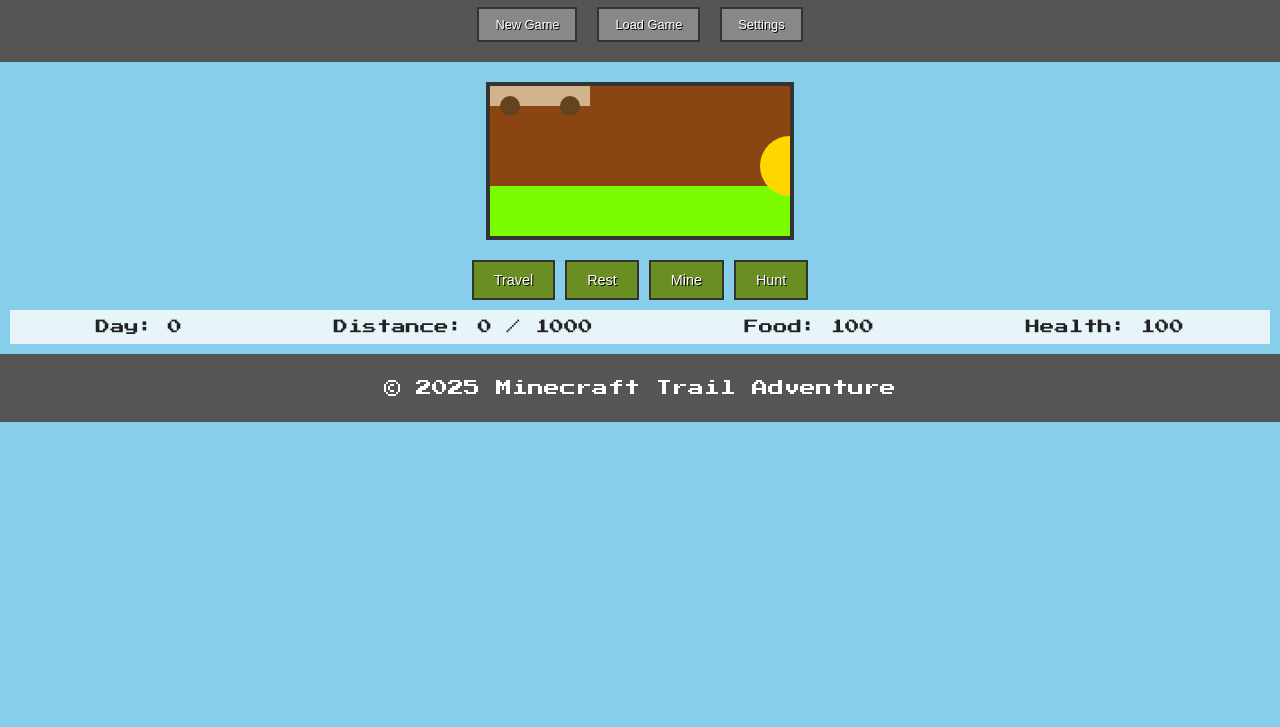
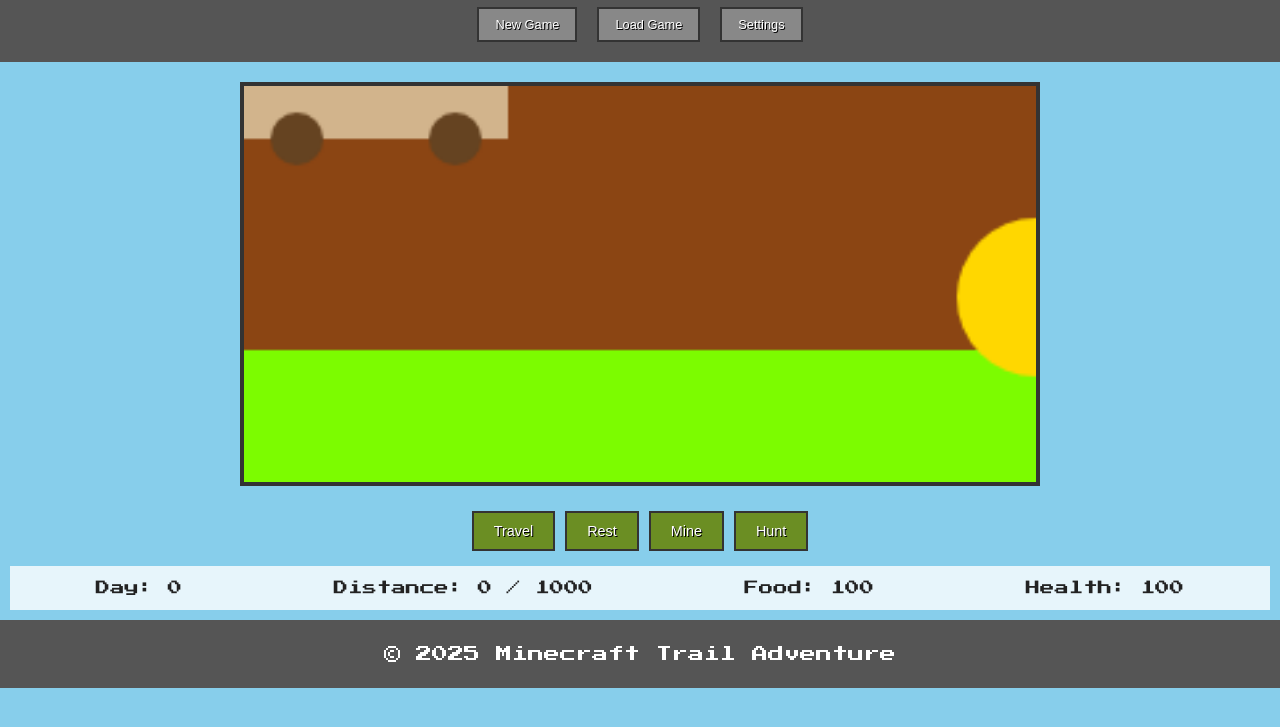
Before and after one commit to drs-az/MinecraftTrail, a plain HTML site: page index.html in a window 1280 px wide. Shown: the part 37-764 px from the top of the page. Drawn offline with Linux system fonts and the light colour scheme.

Commit message:
Update styles.css

```diff
--- a/styles.css
+++ b/styles.css
@@ -51,11 +51,16 @@ nav button {
   display: flex;
   justify-content: center;
   margin: 20px;
+  overflow: hidden;
 }
 
 #gameCanvas {
+  width: 100%;
+  height: auto;
+  max-width: 800px;
+  max-height: 600px;
+  border: 4px solid #333;
   background-color: #000;
-  border: 4px solid #333;
   image-rendering: crisp-edges;
 }
 
@@ -63,6 +68,7 @@ nav button {
   display: flex;
   justify-content: center;
   margin: 10px;
+  flex-wrap: wrap;
 }
 
 #controls button {
@@ -70,7 +76,7 @@ nav button {
   border: 2px solid #333;
   color: #fff;
   padding: 10px 20px;
-  margin: 0 5px;
+  margin: 5px;
   font-size: 0.9rem;
   cursor: pointer;
   text-shadow: 1px 1px #000;
@@ -82,10 +88,11 @@ nav button {
   margin: 10px;
   padding: 10px;
   background-color: rgba(255, 255, 255, 0.8);
+  flex-wrap: wrap;
 }
 
 #status-panel p {
-  margin: 0;
+  margin: 5px;
   font-size: 0.9rem;
 }
 
```
